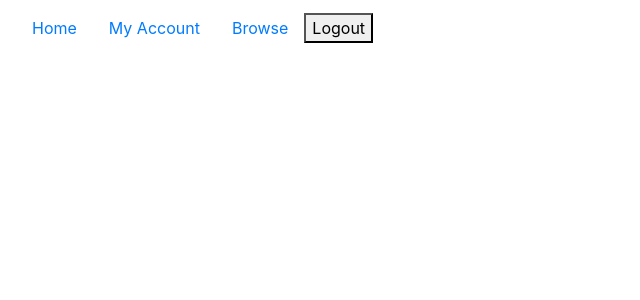
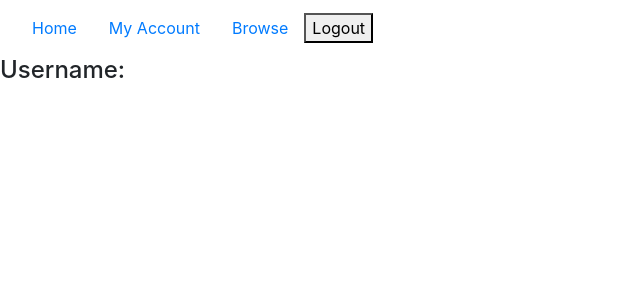
Before and after one commit to unclezap/Mod-4-Multipass-Frontend, a React (Create React App) app: page /account in a window 1280 px wide. Shown: the top 300 px of the page, without its empty margins (0-640 px from the left). Built offline with nearby package versions, Linux system fonts and the light colour scheme; no server answers; sample sign-in values are in the browser's storage.

Commit message:
Fixing AuthHOC and adding redirect

```diff
--- a/src/HOC/AuthHOC.js
+++ b/src/HOC/AuthHOC.js
@@ -5,9 +5,9 @@ const AuthHOC = WrappedComponent => {
     return class AuthHOC extends React.Component {
         isAuthorized = () => {
             if (localStorage.getItem("token")) {
+                return true
+            } else {
                 return false
-            } else {
-                return true
             }
         }
 
@@ -15,7 +15,7 @@ const AuthHOC = WrappedComponent => {
             return (
                 <> {this.isAuthorized()
                     ?<WrappedComponent {...this.props} />
-                    :null}
+                    :<Redirect to="/" />}
                 </>
             )
         }
--- a/src/components/LoginForm.js
+++ b/src/components/LoginForm.js
@@ -62,4 +62,4 @@ class LoginForm extends Component {
         )
     }
 };
-export default AuthHOC(LoginForm);
+export default LoginForm;
--- a/src/containers/MyAccount.js
+++ b/src/containers/MyAccount.js
@@ -1,11 +1,13 @@
 import React from 'react';
+import AuthHOC from '../HOC/AuthHOC';
 
-function MyAccount() {
+function MyAccount(props) {
+    const {username} = props.user
     return(
         <div>
-
+            <h4>Username: {username}</h4>
         </div>
     )
 };
 
-export default MyAccount;
+export default AuthHOC(MyAccount);
```
